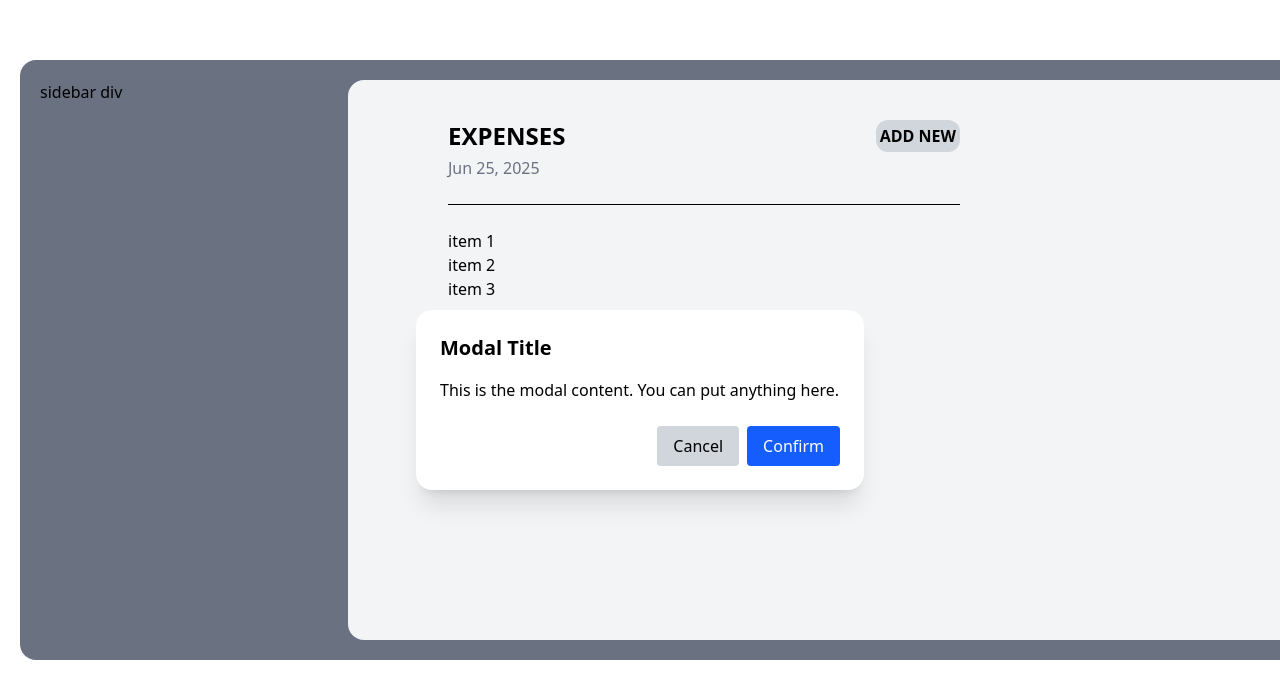
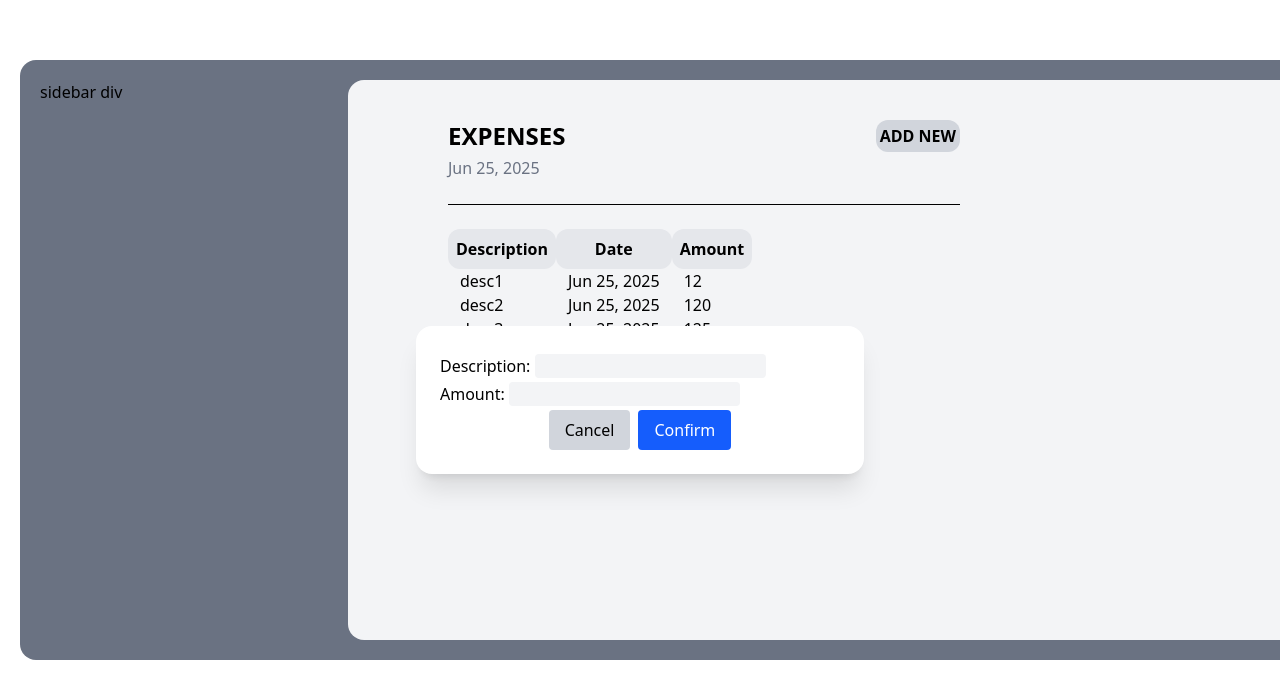
Before and after one commit to Tushar14969/Expense-Tracker, an Angular app in the folder ExpenseTrackerWeb/: page / in a window 1280 px wide. Both pictures are taken after a click on the button "ADD NEW". Shown: the top 698 px of the page. Built offline with nearby package versions, Linux system fonts and the light colour scheme.

Commit message:
displayed the static object details into a table and added the input functionality to dialog

```diff
--- a/ExpenseTrackerWeb/src/app/components/dialog/dialog.component.html
+++ b/ExpenseTrackerWeb/src/app/components/dialog/dialog.component.html
@@ -2,11 +2,18 @@
   class="fixed inset-0 z-50 flex items-center justify-center"
   *ngIf="showDialog"
 >
-  <div class="bg-white rounded-2xl p-6 w-full max-w-md shadow-xl">
-    <h2 class="text-xl font-semibold mb-4">Modal Title</h2>
-    <p class="mb-6">This is the modal content. You can put anything here.</p>
+  <div class="bg-white rounded-2xl p-6 w-full max-w-md shadow-xl flex flex-col">
+    <div class="mt-1">
+      <label for="expenseDescription">Description: </label>
+      <input type="text" class="bg-gray-100 rounded">
+    </div>
 
-    <div class="flex justify-end gap-2">
+    <div class="mt-1">
+      <label for="amount">Amount: </label>
+      <input type="number" class="bg-gray-100 rounded">
+    </div>
+
+    <div class="flex justify-center gap-2 mt-1">
       <button
         class="px-4 py-2 bg-gray-300 text-black rounded hover:bg-gray-400"
         (click)="onClose()"
--- a/ExpenseTrackerWeb/src/app/components/expense-list/expense-list.component.html
+++ b/ExpenseTrackerWeb/src/app/components/expense-list/expense-list.component.html
@@ -13,9 +13,22 @@
             <br><hr><br>
 
             <div>
-                <ul>
-                    <li *ngFor="let expense of expenses">{{expense}}</li>
-                </ul>
+                <table class="table-fixed">
+                    <thead>
+                        <tr>
+                        <th class="p-2 bg-gray-200 rounded-xl">Description</th>
+                        <th class="p-2 bg-gray-200 rounded-xl">Date</th>
+                        <th class="p-2 bg-gray-200 rounded-xl">Amount</th>
+                        </tr>
+                    </thead>
+                    <tbody>
+                        <tr *ngFor="let expense of expenses">
+                        <td class="px-3">{{expense.expenseDescription}}</td>
+                        <td class="px-3">{{expense.date | date}}</td>
+                        <td class="px-3">{{expense.amount}}</td>
+                        </tr>
+                    </tbody>
+                </table>
             </div>
         </div>
     </div>
--- a/ExpenseTrackerWeb/src/app/components/expense-list/expense-list.component.ts
+++ b/ExpenseTrackerWeb/src/app/components/expense-list/expense-list.component.ts
@@ -12,6 +12,9 @@ import { DialogComponent } from '../dialog/dialog.component';
 export class ExpenseListComponent {
   now:Date = new Date();
   show:boolean = false;
+  expenseDescription?:string;
+  date?:Date;
+  amount?:number;
 
 openDialog(){
   this.show = true;
@@ -21,5 +24,11 @@ closeDialog(){
   this.show = false;
 }
 
-  expenses:string[] = ['item 1','item 2','item 3'];
+  expenses:any[] = [
+    {expenseDescription:'desc1', date:new Date, amount:12},
+    {expenseDescription:'desc2', date:new Date, amount:120},
+    {expenseDescription:'desc3', date:new Date, amount:125},
+    {expenseDescription:'desc4', date:new Date, amount:1223},
+    {expenseDescription:'desc5', date:new Date, amount:1278},
+  ]
 }
```
